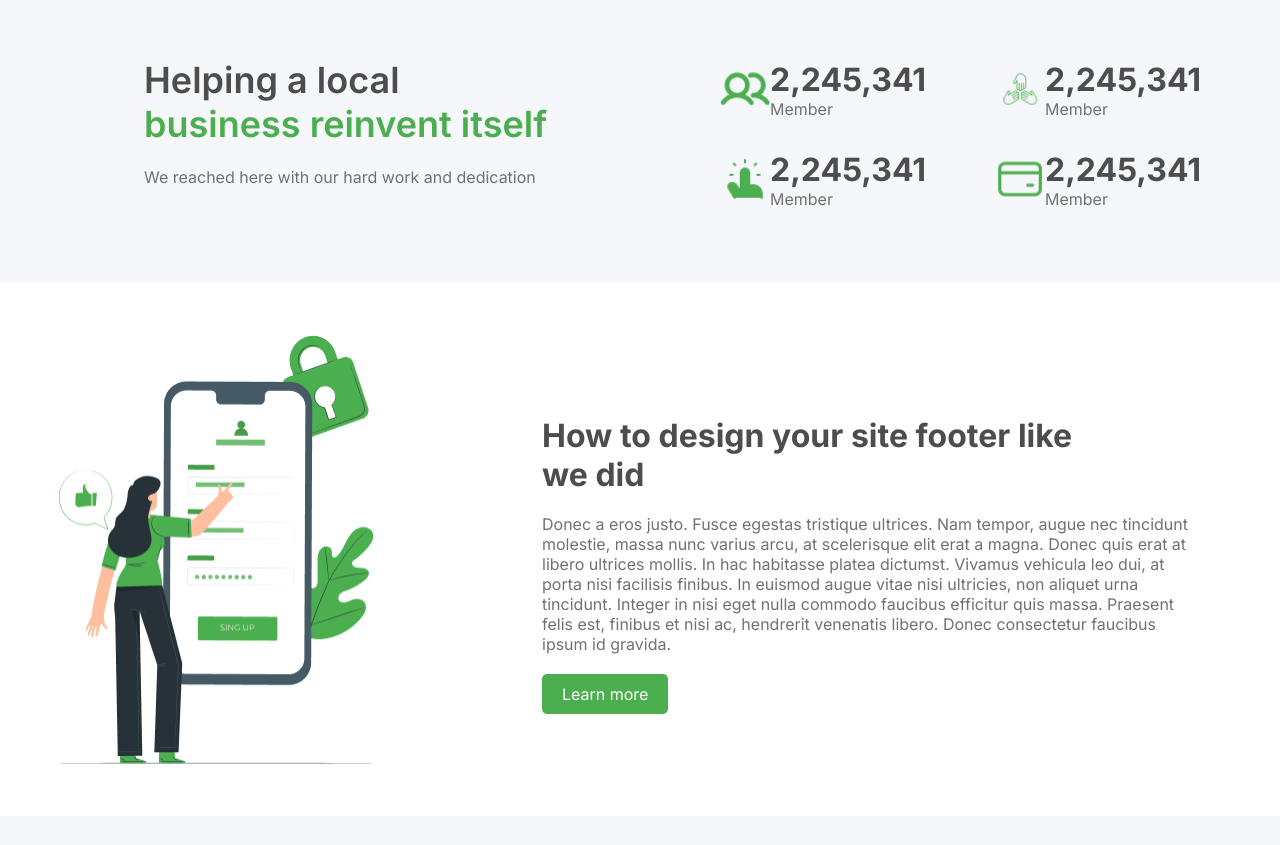
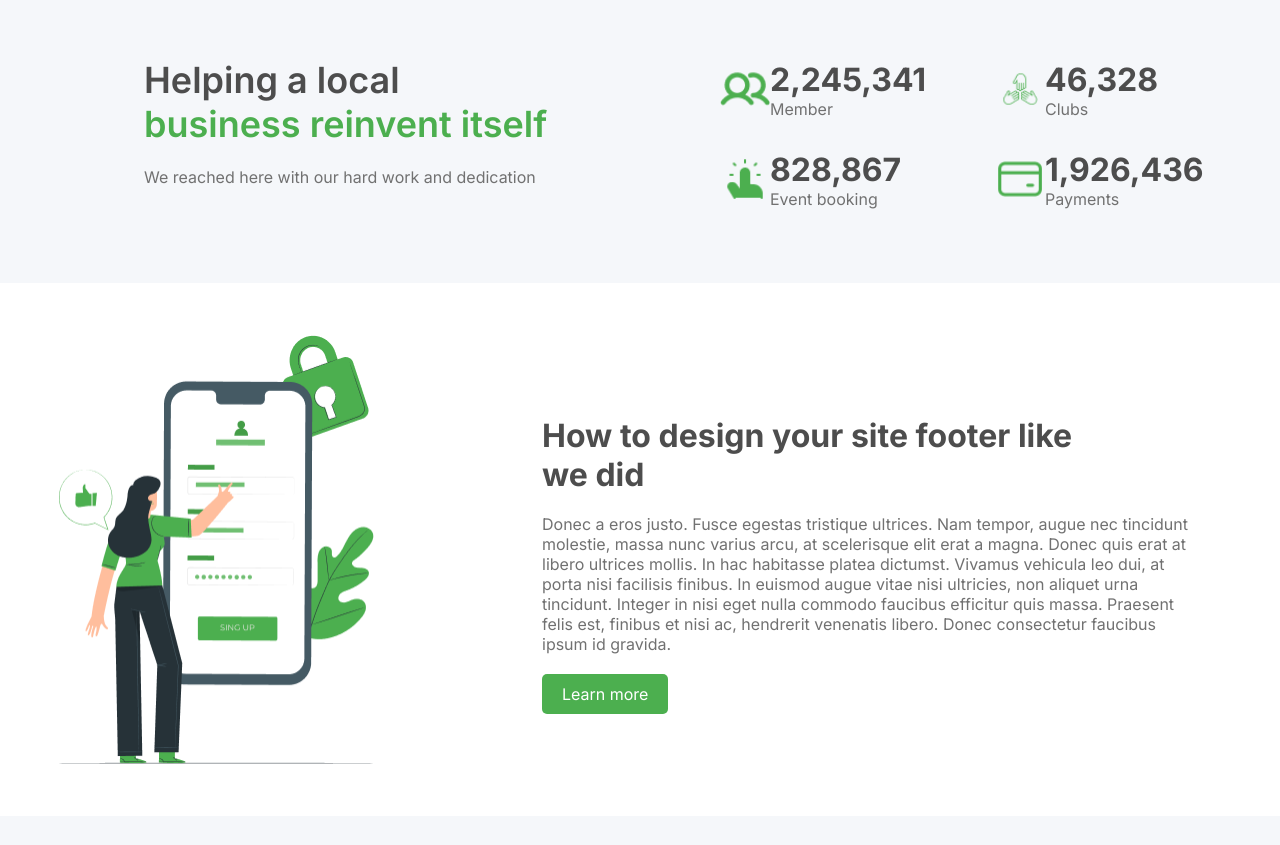
Before and after one commit to Nakib0123456/Nexcent2, a plain HTML site: page index.html in a window 1280 px wide. Shown: the part 1775-2620 px from the top of the page. Drawn offline with Linux system fonts and the light colour scheme.

Commit message:
Fix HTML formatting and restore original content

```diff
--- a/index.html
+++ b/index.html
@@ -85,14 +85,14 @@
                     <div class="at"><h1>2,245,341</h1>
                     <p>Member</p></div></div>
                 <div class="ca2 ca"><img src="./assets/Icon (5).png" alt="">
-                   <div class="at"><h1>2,245,341</h1>
-                    <p>Member</p></div></div>
+                   <div class="at"><h1>46,328</h1>
+                    <p>Clubs</p></div></div>
                 <div class="ca3 ca"><img src="./assets/Icon (4).png" alt="">
-                    <div class="at"><h1>2,245,341</h1>
-                    <p>Member</p></div></div>
+                    <div class="at"><h1>828,867</h1>
+                    <p>Event booking</p></div></div>
                 <div class="ca4 ca"><img src="./assets/Icon (6).png" alt="">
-                    <div class="at"><h1>2,245,341</h1>
-                    <p>Member</p></div></div>
+                    <div class="at"><h1>1,926,436</h1>
+                    <p>Payments</p></div></div>
                 </div>
             </div>
 
```
